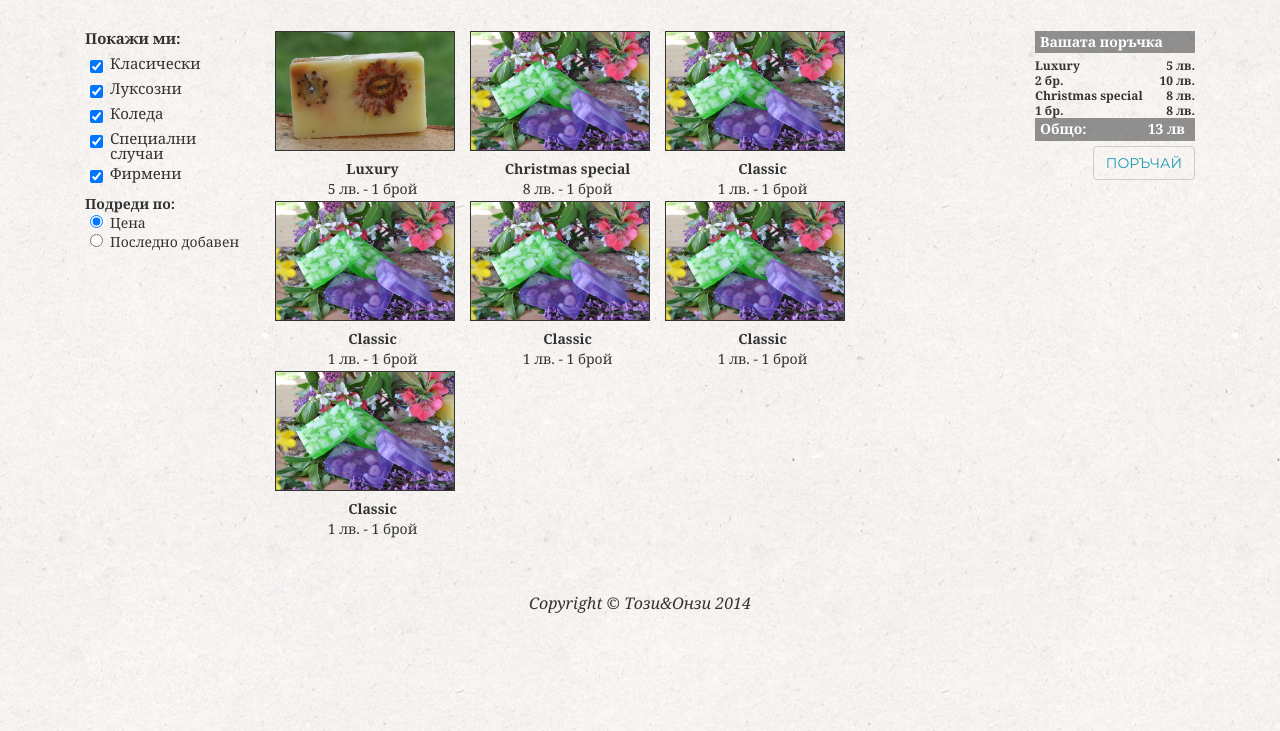
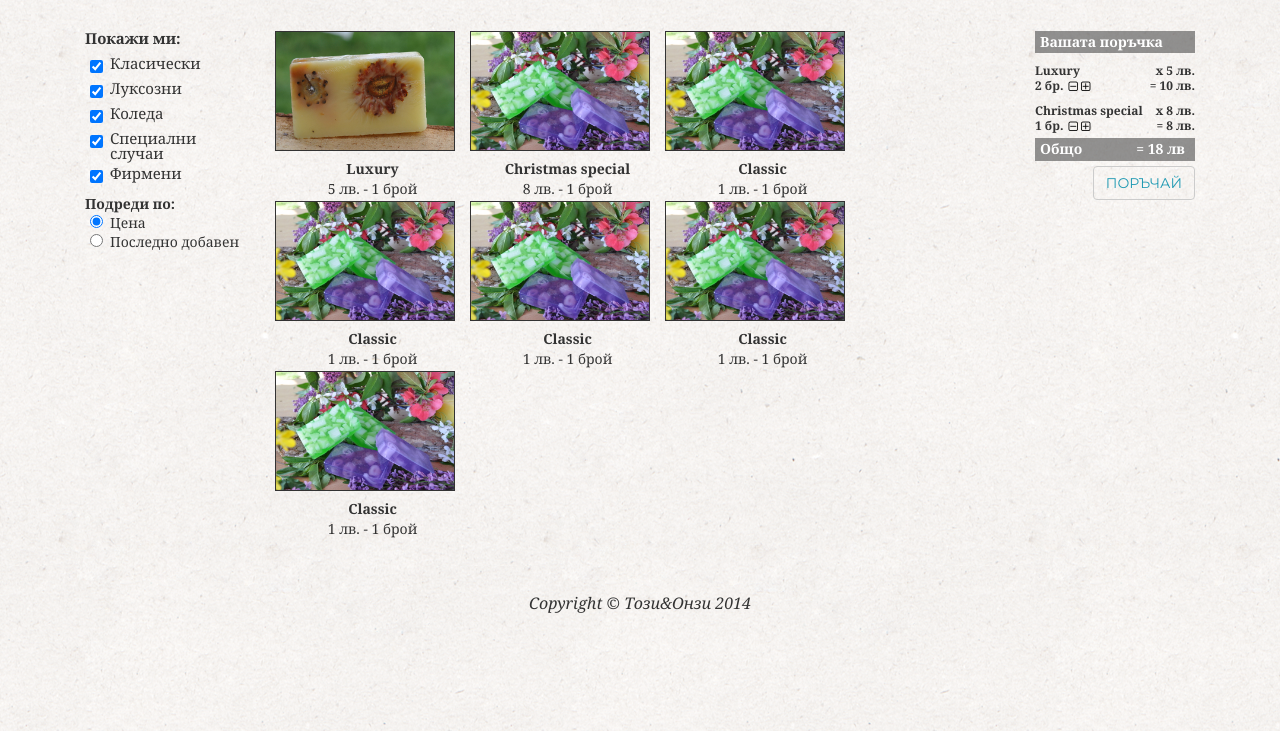
Before and after one commit to kotse/hopesoap, a website: page catalog.html in a window 1280 px wide. Shown: the part 69-800 px from the top of the page. Drawn offline with Linux system fonts and the light colour scheme.

Commit message:
order box with quantity management

```diff
--- a/catalog.html
+++ b/catalog.html
@@ -98,21 +98,25 @@
                         <span class="left">Вашата поръчка</span>
                     </p>
 
-                    <div ng-repeat="order in orders">
+                    <div class="order-box-items" ng-repeat="order in orders">
                         <!-- <ul>
                             <li>{{order.name}}</li>
                             <li>{{order.count}} бр.</li>
                             <li>{{order.total}} лв.</li>
                         </ul> -->
                             <span class="left">{{order.name}}</span>
-                            <span class="right">{{order.price}} лв.</span><br/>
+                            <span class="right">x {{order.price}} лв.</span><br/>
                             <span class="left">{{order.count}} бр.</span>
-                            <span class="right">{{order.total}} лв.</span>
+                            <span class="order-box-quantity left">
+                                <a href='#'><i class='fa fa-minus-square-o'></i></a>
+                                <a href='#'><i class='fa fa-plus-square-o'></i></a>
+                            </span>
+                            <span class="right">= {{order.total}} лв.</span>
                     </div>
 
                     <p class='order-box-total'>
-                        <span class="left">Общо:</span>
-                        <span class="right">13 лв</span>
+                        <span class="left">Общо</span>
+                        <span class="right">= 18 лв</span>
                     </p>
                 </div>
                 <button type="button" class="btn btn-default right">Поръчай</button>
--- a/less/hopesoap.less
+++ b/less/hopesoap.less
@@ -181,6 +181,20 @@ a {
             font-size: 14px;
             color: #fff;
             min-width: 150px;
+        }
+
+        .order-box-items {
+            padding-top: 5px;
+            padding-bottom: 20px;
+        }
+
+        .order-box-quantity {
+            padding-left: 5px;
+            padding-top: 1px;
+        }
+
+        i {
+            color: black;
         }
 
         .order-box-total {
```
Also changed, not shown: css/hopesoap.css.
